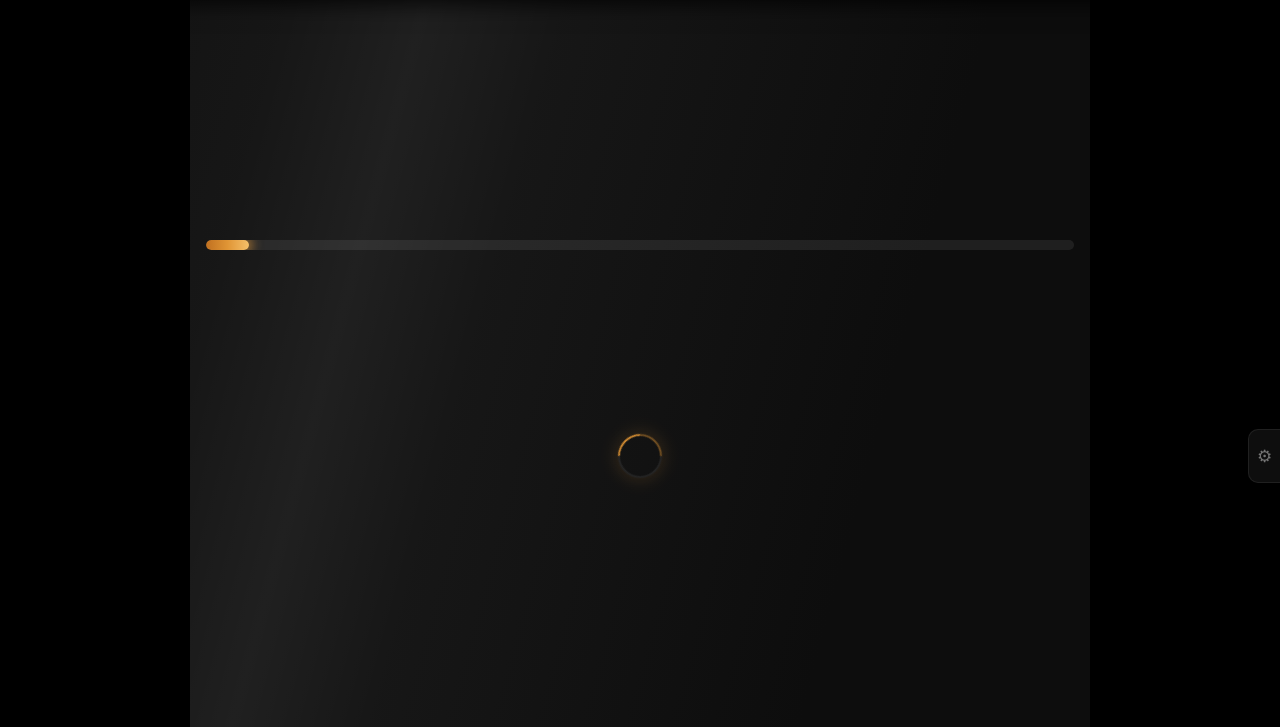
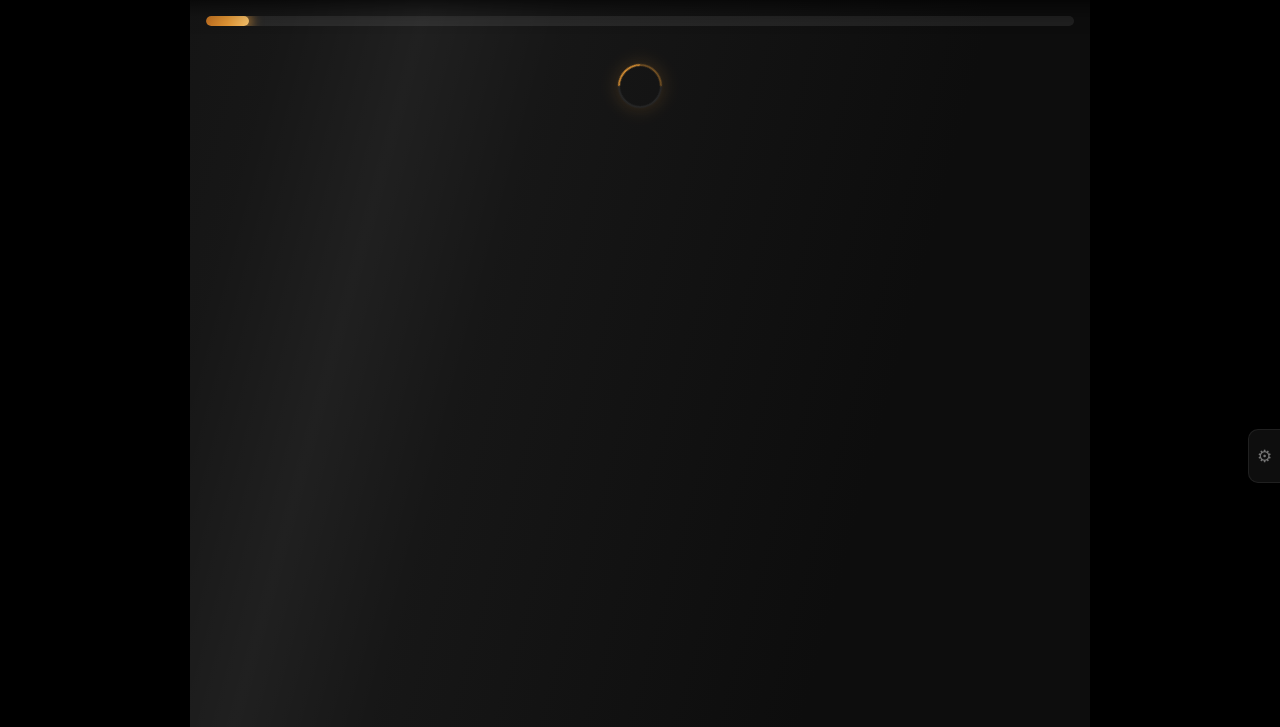
Before and after one commit to petr14/bublemanga, a Flask app: template templates/chapter.html in a window 1280 px wide. Shown: the part 84-811 px from the top of the page. Run offline with Flask 3, Linux system fonts and the light colour scheme; the template is opened without the code that fills it: most values are stand-ins (such as "Sample title", 1, 10 or a date in 2020).

Commit message:
style: progress bar and spinner fixed at 100px from top
Progress bar: position sticky, top 100px, side margins 16px
Spinner: position sticky, top 148px (below bar with 20px gap)
Both stick to same position relative to viewport while page loads

Co-Authored-By: Claude Sonnet 4.6 <noreply@anthropic.com>

```diff
--- a/templates/chapter.html
+++ b/templates/chapter.html
@@ -237,14 +237,42 @@
             animation: shimmer 1.8s ease-in-out infinite;
         }
 
-        /* Спиннер — реальный DOM-элемент с position:sticky (работает на iOS Safari) */
+        /* Прогресс-бар — зафиксирован на 100px от верха экрана */
+        .page-progress {
+            position: sticky;
+            top: 100px;
+            width: calc(100% - 32px);
+            margin: 0 16px;
+            height: 10px;
+            z-index: 10;
+            background: rgba(255,255,255,0.08);
+            border-radius: 10px;
+            overflow: hidden;
+        }
+        .page-progress-bar {
+            height: 100%;
+            width: 5%;
+            background: linear-gradient(90deg, #c07020, #e09535, #f5c06a);
+            box-shadow: 0 0 12px 3px rgba(224,149,53,0.75);
+            border-radius: 10px;
+            transition: none;
+        }
+        .page-wrap.loaded .page-progress {
+            display: none;
+        }
+
+        .page-wrap.loaded .page-preloader {
+            display: none;
+        }
+
+        /* Спиннер — зафиксирован под прогресс-баром (100px + 10px бар + 20px отступ) */
         .page-spinner {
             position: sticky;
-            top: calc(50vh - 22px);
+            top: 148px;
             display: block;
             width: 44px;
             height: 44px;
-            margin: 0 auto;
+            margin: 12px auto 0;
             border-radius: 50%;
             border: 2.5px solid rgba(255,255,255,0.08);
             border-top-color: rgba(224,149,53,0.9);
@@ -255,35 +283,6 @@
             z-index: 5;
         }
         .page-wrap.loaded .page-spinner {
-            display: none;
-        }
-
-        /* Прогресс-бар — sticky 10% от верха экрана, с отступами по бокам */
-        .page-progress {
-            position: sticky;
-            top: 30vh;
-            left: 0;
-            width: calc(100% - 32px);
-            margin: 0 16px;
-            height: 10px;
-            z-index: 10;
-            background: rgba(255,255,255,0.08);
-            border-radius: 10px;
-            overflow: hidden;
-        }
-        .page-progress-bar {
-            height: 100%;
-            width: 5%;
-            background: linear-gradient(90deg, #c07020, #e09535, #f5c06a);
-            box-shadow: 0 0 12px 3px rgba(224,149,53,0.75);
-            border-radius: 10px;
-            transition: none;
-        }
-        .page-wrap.loaded .page-progress {
-            display: none;
-        }
-
-        .page-wrap.loaded .page-preloader {
             display: none;
         }
 
```
